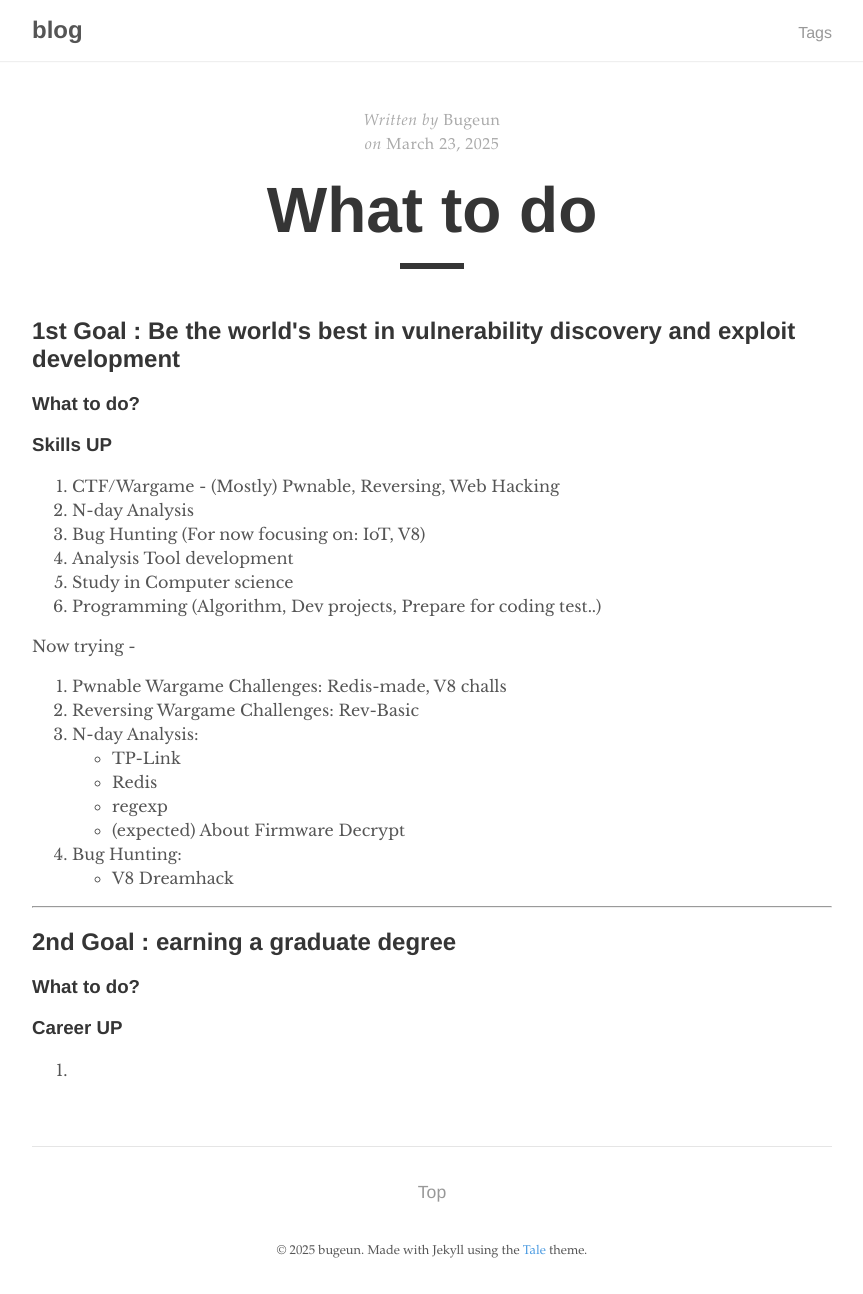
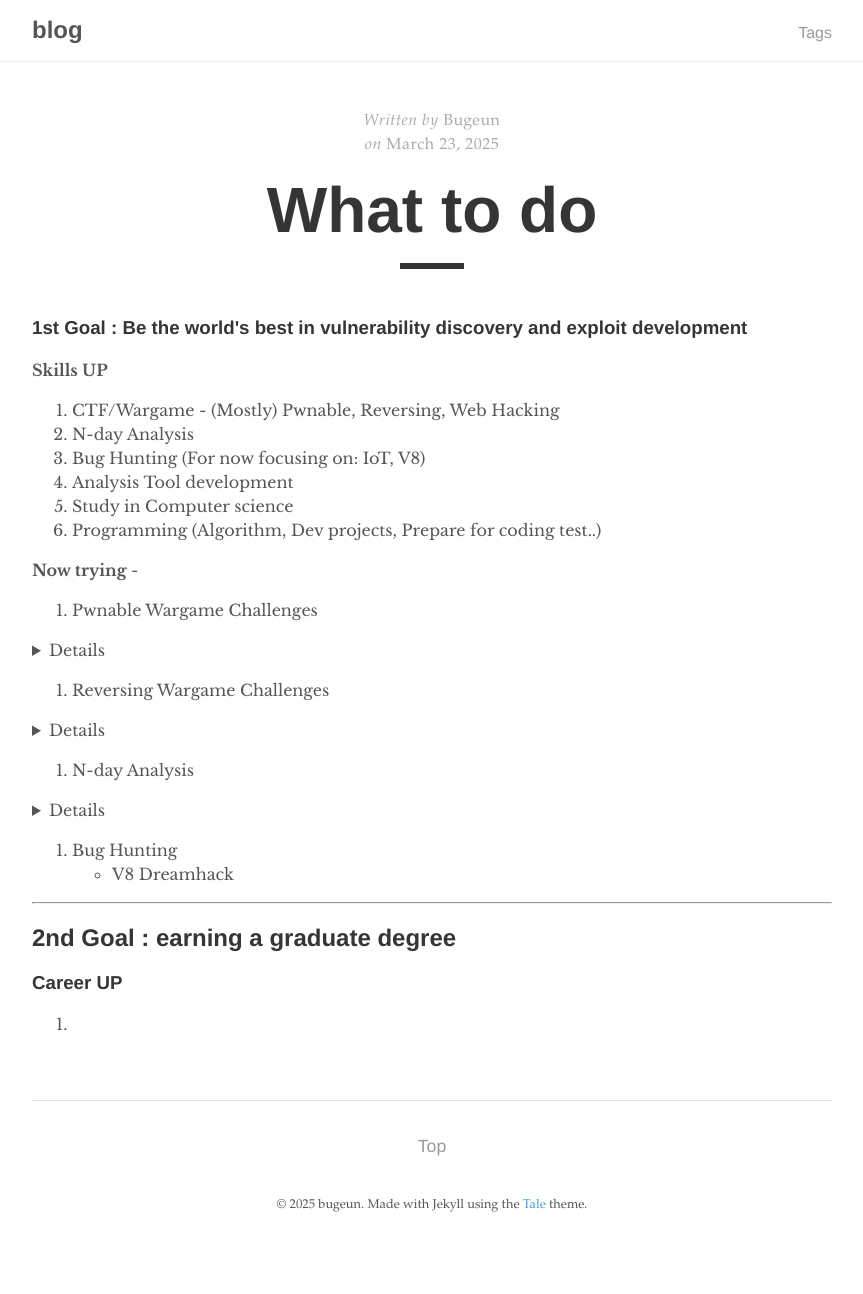
Before and after one commit to Bugeun/blog, a Jekyll site: the page built from _posts/2025-03-23-Golas.md, in a window 1280 px wide. Shown: the whole page, without its empty margins (208-1071 px from the left). Built offline with Jekyll 4.4.1, drawn with Linux system fonts in a browser that asks for light colours; after the commit the page ends 1248 px from its top, so only the background shows below that.

Commit message:
Update 2025-03-23-Golas.md

```diff
--- a/_posts/2025-03-23-Golas.md
+++ b/_posts/2025-03-23-Golas.md
@@ -5,11 +5,9 @@ author: "Bugeun"
 tags: Goals
 ---
 
-<h2>1st Goal : Be the world's best in vulnerability discovery and exploit development</h2>
+<h3>1st Goal : Be the world's best in vulnerability discovery and exploit development</h3>
 
-<h3>What to do?</h3>
-
-<h3>Skills UP</h3>
+<b>Skills UP</b>
 
 1. CTF/Wargame - (Mostly) Pwnable, Reversing, Web Hacking
 2. N-day Analysis
@@ -18,24 +16,29 @@ tags: Goals
 5. Study in Computer science
 6. Programming (Algorithm, Dev projects, Prepare for coding test..)
 
-Now trying -
+<b>Now trying</b> -
 
-1. Pwnable Wargame Challenges: Redis-made, V8 challs
-2. Reversing Wargame Challenges: Rev-Basic
-3. N-day Analysis:
+1. Pwnable Wargame Challenges
+<details>
+- Redis-made, V8 challs
+</details>
+2. Reversing Wargame Challenges
+<details>
+- Rev-Basic
+</details>
+3. N-day Analysis
+<details>
 - TP-Link
 - Redis
 - regexp
 - (expected) About Firmware Decrypt
-
-4. Bug Hunting:
+</details>
+4. Bug Hunting
 - V8 Dreamhack
 
 -----------------------------------------------------------------------------------------
 <h2>2nd Goal : earning a graduate degree</h2>
 
-<h3>What to do?</h3>
-
 <h3>Career UP</h3>
 
 1.
```
